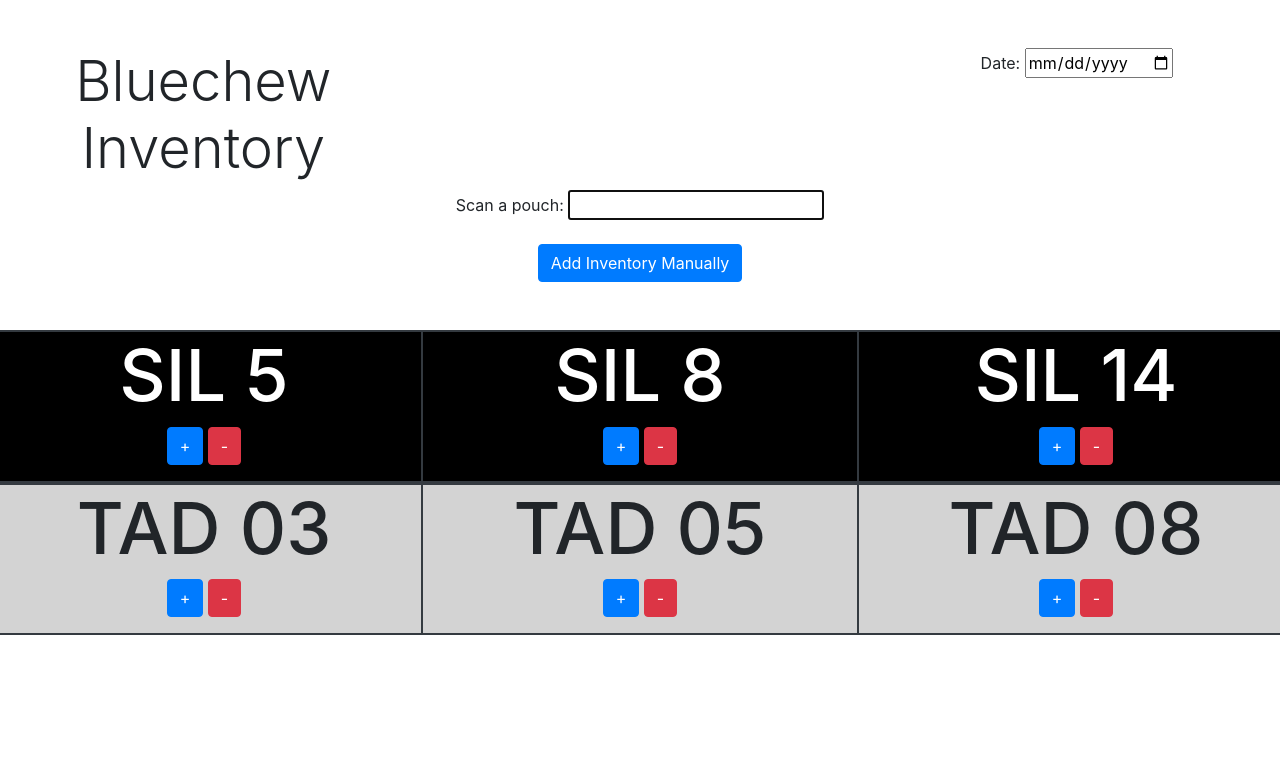
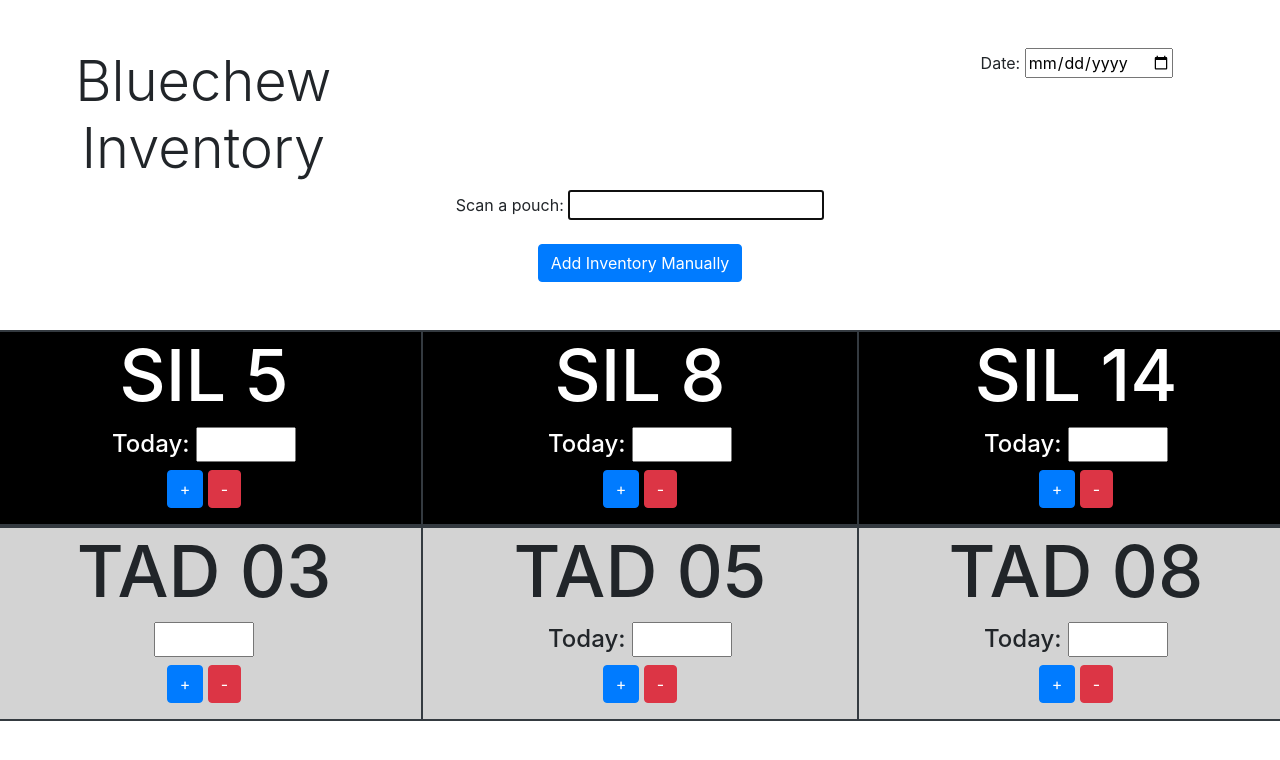
Before and after one commit to jstep1/bcinventory, a plain HTML site: page index.html in a window 1280 px wide. Drawn offline with nearby package versions, Linux system fonts and the light colour scheme.

Commit message:
updated files for todays orders

```diff
--- a/index.html
+++ b/index.html
@@ -71,7 +71,7 @@
                   </div>
                 </div>
               </div>
-
+     <!-- End Modal -->
         </div>
 
         <br>
@@ -79,18 +79,21 @@
             <div class="row sil border border-dark">
                   <div class="col-sm border border-dark">
                     <h2>SIL 5</h2>
+                    <h4>Today: <input type="text" class="td"></h4>
                     <div class="text-center"><button type="button" class="btn btn-primary sil5add">+</button>
                         <button type="button" class="btn btn-danger sil5sub">-</button></div>
                     <p class="invnum text-center"><span class="sil5">0</span></p>
                   </div>
                   <div class="col-sm border border-dark">
                     <h2>SIL 8</h2>
+                    <h4>Today: <input type="text" class="td"></h4>
                     <div class="text-center"><button type="button" class="btn btn-primary sil8add">+</button>
                         <button type="button" class="btn btn-danger sil8sub">-</button></div>
                     <p class="invnum text-center"><span class="sil8">0</span></p>
                   </div>
                   <div class="col-sm border border-dark">
                     <h2>SIL 14</h2>
+                    <h4>Today: <input type="text" class="td"></h4>
                     <div class="text-center"><button type="button" class="btn btn-primary sil14add">+</button>
                         <button type="button" class="btn btn-danger sil14sub">-</button></div>
                     <p class="invnum text-center"><span class="sil14">0</span></p>
@@ -101,18 +104,21 @@
             <div class="row tad border border-dark">
                   <div class="col-sm border border-dark">
                     <h2>TAD 03</h2>
+                    <h4><input type="text" class="td"></h4>
                     <div class="text-center"><button type="button" class="btn btn-primary tad3add">+</button>
                         <button type="button" class="btn btn-danger tad3sub">-</button></div>
                     <p class="invnum text-center"><span class="tad3">0</span></p>
                   </div>
                   <div class="col-sm border border-dark">
                     <h2>TAD 05</h2>
+                    <h4>Today: <input type="text" class="td"></h4>
                     <div class="text-center"><button type="button" class="btn btn-primary tad5add">+</button>
                         <button type="button" class="btn btn-danger tad5sub">-</button></div>
                     <p class="invnum text-center"><span class="tad5">0</span></p>
                   </div>
                   <div class="col-sm border border-dark">
                     <h2>TAD 08</h2>
+                    <h4>Today: <input type="text" class="td"></h4>
                     <div class="text-center"><button type="button" class="btn btn-primary tad8add">+</button>
                         <button type="button" class="btn btn-danger tad8sub">-</button></div>
                     <p class="invnum text-center"><span class="tad8">0</span></p>
--- a/style.css
+++ b/style.css
@@ -2,6 +2,10 @@ h2 {
     font-size: 72px;
     text-align: center;
 
+}
+
+h4 {
+    text-align: center;
 }
 
 .sil {
@@ -21,3 +25,8 @@ h2 {
 .inv {
     width: 35px
 }
+
+.td {
+    width: 100px;
+    text-align: center
+}
```
